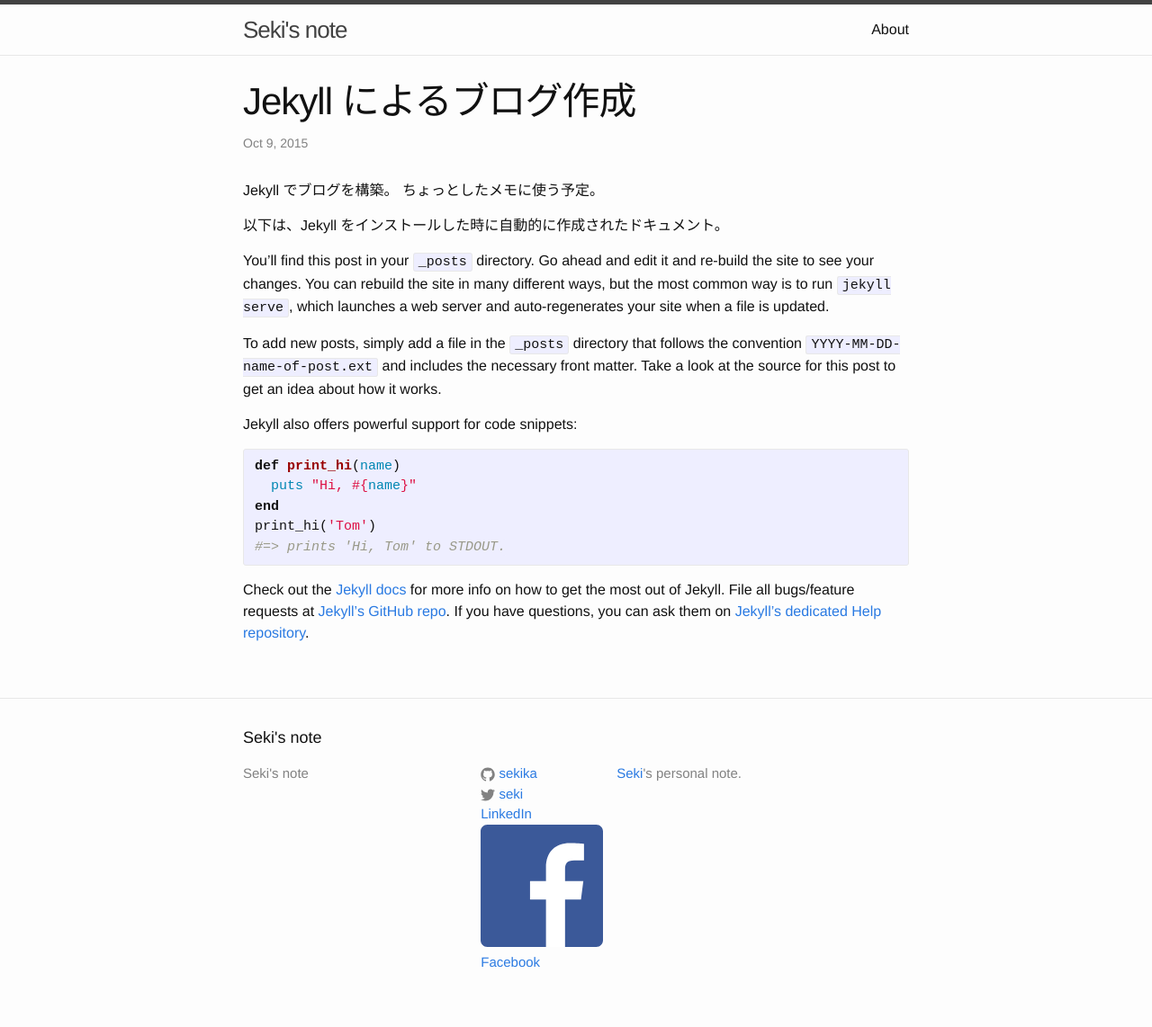
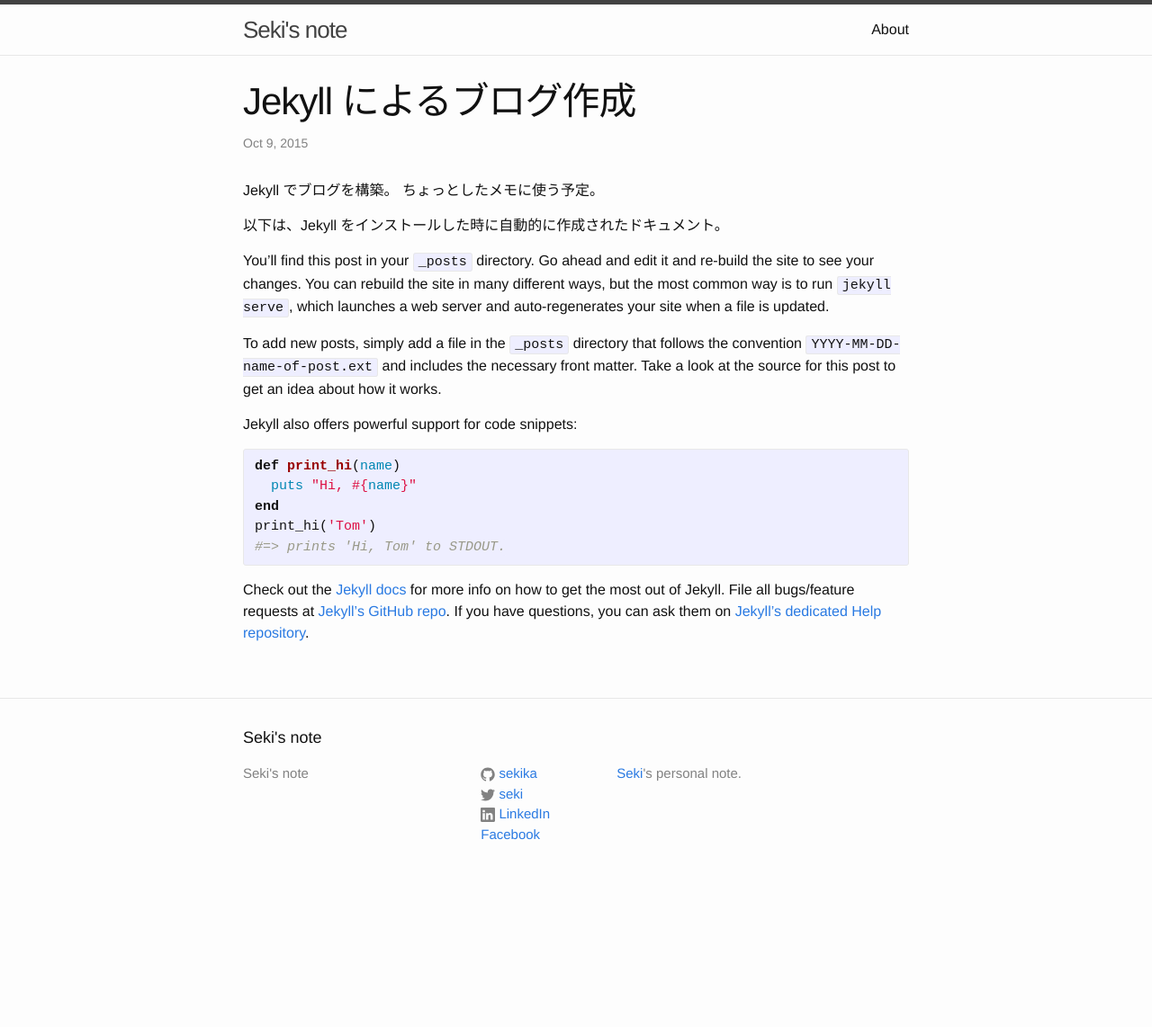
Before and after one commit to sekika/sekika.github.io, a Jekyll site: the page built from _posts/2015-10-09-welcome-to-jekyll.markdown, in a window 1280 px wide. Shown: the whole page at 90% size. Built offline with Jekyll 4.4.1, drawn with Linux system fonts in a browser that asks for light colours; after the commit the page ends 999 px from its top, so only the background shows below that.

Commit message:
SVG linkedin

```diff
--- a/_includes/footer.html
+++ b/_includes/footer.html
@@ -46,6 +46,11 @@
           {% if site.linkedin_username %}
              <li>
                <a href="https://linkedin.com/in/{{ site.linkedin_username }}">
+               <span class="icon  icon--linkedin">
+               <svg viewBox="0 0 16 16">
+                <path fill="#828282" d="M 1.1875 0 C 0.53435 0 0 0.52344 0 1.15625 L 0 14.84375 C 0 15.47678 0.53435 16 1.1875 16 L 14.8125 16 C 15.46565 16 16 15.47678 16 14.84375 L 16 1.15625 C 16 0.52344 15.46565 0 14.8125 0 L 1.1875 0 z M 3.59375 2.6875 C 4.42069 2.6875 4.92178 3.22858 4.9375 3.9375 C 4.9375 4.6308 4.40543 5.1875 3.5625 5.1875 C 2.75131 5.1875 2.21875 4.6308 2.21875 3.9375 C 2.21875 3.22858 2.76689 2.6875 3.59375 2.6875 z M 10.71875 6 C 12.30909 6 13.5 7.0309 13.5 9.25 L 13.5 13.40625 L 11.0625 13.40625 L 11.0625 9.53125 C 11.0625 8.56002 10.71843 7.90625 9.84375 7.90625 C 9.176 7.90625 8.76849 8.34983 8.59375 8.78125 C 8.52985 8.9356 8.53125 9.12782 8.53125 9.34375 L 8.53125 13.40625 L 6.125 13.40625 C 6.125 13.40625 6.1567 6.83417 6.125 6.15625 L 8.53125 6.15625 L 8.53125 7.1875 C 8.85169 6.69491 9.43104 6 10.71875 6 z M 2.34375 6.15625 L 4.78125 6.15625 L 4.78125 13.40625 L 2.34375 13.40625 L 2.34375 6.15625 z "/>
+          </svg>
+        </span>
                  <i class="fa fa-linkedin"></i> LinkedIn
                </a>
              </li>
@@ -54,11 +59,6 @@
           {% if site.facebook_username %}
              <li>
                <a href="https://www.facebook.com/{{ site.facebook_username }}">
-
-               <svg viewBox="0 0 16 16">
-                 <path fill="#3b5999" d="m 15.11687,16.000001 c 0.487599,0 0.88301,-0.39541 0.88301,-0.88313 V 0.883071 C 15.99988,0.395281 15.60453,1e-6 15.11687,1e-6 H 0.8830695 c -0.48778,0 -0.88307,0.39528 -0.88307,0.88307 v 14.2338 c 0,0.48766 0.39522,0.88313 0.88307,0.88313 H 15.11687 z"/>
-                 <path fill="#ffffff" d="m 11.03968,16.000001 v -6.19608 h 2.07973 l 0.31141,-2.41472 h -2.39114 v -1.54165 c 0,-0.69912 0.19414,-1.17555 1.19666,-1.17555 l 1.27866,-5.6e-4 v -2.15974 c -0.22114,-0.0294 -0.98017,-0.0952 -1.86324,-0.0952 -1.8435605,0 -3.1057105,1.12532 -3.1057105,3.19188 v 1.7808 h -2.08506 v 2.41472 h 2.08506 v 6.19608 H 11.03968 z"/>
-               </svg>
 
                  <i class="fa fa-facebook"></i> Facebook
                </a>
```
